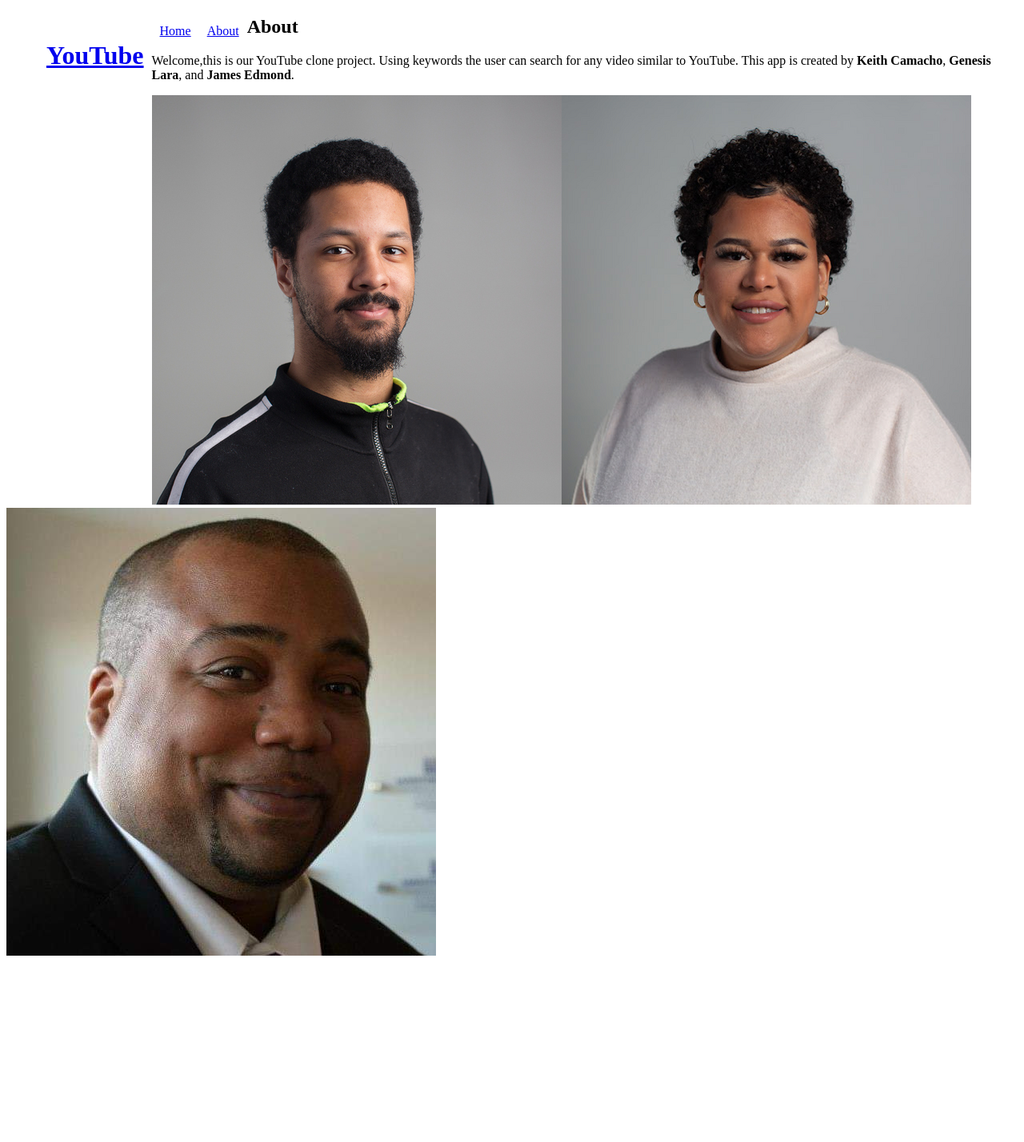
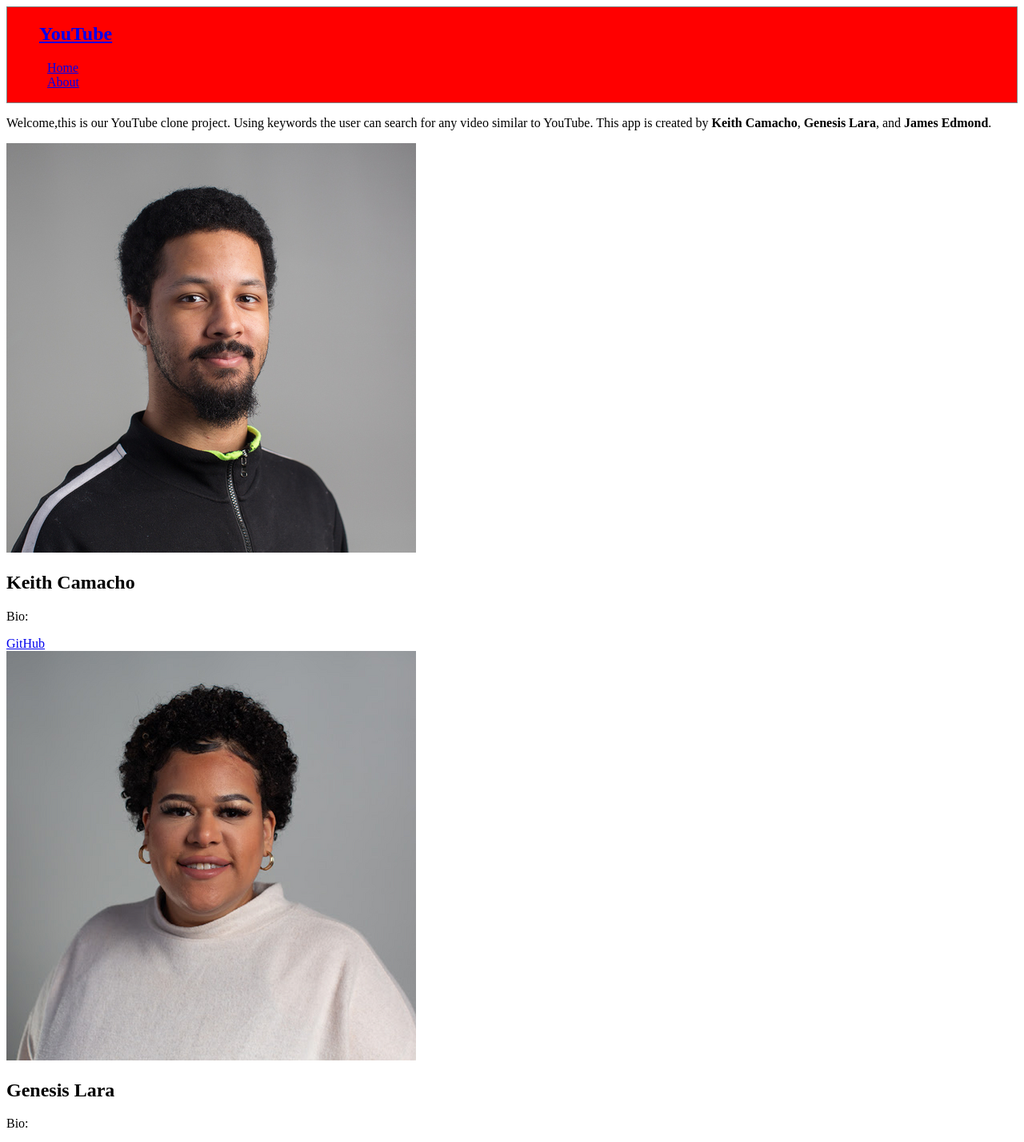
Before and after one commit to Nugget-Meister/Youtube-Clone, a React (Vite) app: page /About in a window 1280 px wide. Shown: the top 1428 px of the page at 80% size. Before the commit the page ends 1207 px from the top, so only its background shows below. Built offline with nearby package versions, Linux system fonts and the light colour scheme.

Commit message:
added bio section

```diff
--- a/src/App.jsx
+++ b/src/App.jsx
@@ -7,7 +7,7 @@ import Home from "./components/Home/Home";
 import About from "./components/About/About";
 import Show from "./components/Show/Show";
 
-import "./App.css";
+//import "./App.css";
 
 function App() {
 
--- a/src/components/About/About.css
+++ /dev/null
@@ -1,52 +0,0 @@
-.about {
-    margin: 20px;
-  }
-
-  strong{
-  color: rgb(7,54,44);
-  }
-
-  footer {
-      position: fixed;
-      left: 0;
-      bottom: 0;
-      width: 100%;
-      background-color: rgb(7,54,44);
-      color: white;
-      text-align: center;
-      font-size: small;
-      font-family: monospace;
-    }
-
-    img  {
-      border: 2px solid #25283d;
-      border-radius: 3px;
-      height: 100px;
-      width: 110px;
-      justify-content: left;
-    }
-
-  .card{
-  display: flex;
-  }
-
-  .info-container{
-    text-align: center;
-    margin:auto
-  }
-  body{
-    font-family: 'Eagle Lake';
-  }
-
-  .about-message {
-    text-align: center;
-    background-color: rgba(255, 227, 227, 0.934);
-    width: 100%;
-  }
-
-  .paragraph-wrapper {
-    padding: 0 5px 5px 5px;
-  }
-   h2{
-    padding: 10px 0 0 0;
-   }
--- a/src/components/About/About.jsx
+++ b/src/components/About/About.jsx
@@ -8,7 +8,6 @@ const About = () => {
     return (
         <div className="About">
             <div className="About-message">
-                <h2>About</h2>
                 <div className="p-wrapper">
                     <p>
                       Welcome,this is our YouTube clone project. Using keywords the user can search for any video similar to YouTube. This app is created by <strong>Keith Camacho</strong>,{" "} <strong>Genesis Lara</strong>, and{" "}
@@ -17,9 +16,28 @@ const About = () => {
                 </div>
             </div>
             <div>
-                <div className="card-kc">
+                <div className="kc-card">
                     <img src={kc} />
+                    <div className="kc-container">
+                        <h2>Keith Camacho</h2>
+                        <p>
+                        Bio:{" "}
+                        </p>
+                        <a href="https://github.com/Nugget-Meister ">GitHub</a>
+                    </div>
+
+                    <div className="gl-card">
                     <img src={gl} />
+                    <div className="gl-container">
+                        <h2>Genesis Lara</h2>
+                        <p>
+                            Bio:{" "}
+                        </p>
+
+                    </div>
+                    </div>
+
+
                     <img src={je} />
 
 
--- a/src/components/common/Navbar.css
+++ b/src/components/common/Navbar.css
@@ -1,8 +1,44 @@
 .nav-box {
-    text-align: center;
+    text-align: left;
     border: 1px solid gray;
     background-color: red;
     color: white;
     display: flex;
     flex-direction: row;
     }
+
+  .list-item {
+    padding: 0 10px 0 10px;
+    text-align: justify;
+  }
+
+  .list-item:hover {
+    cursor: pointer;
+  }
+
+  .navbar {
+    display: flex;
+    align-items: left;
+    list-style: none;
+    font-size: 20px;
+  }
+
+  span {
+    font-weight: 500;
+    cursor: pointer;
+    align-items: left;
+    padding: 10px;
+  }
+
+  .navbar a {
+    text-decoration: none;
+    color: white;
+  }
+
+  .site-title {
+    font-weight: bold;
+  }
+
+  ul {
+    list-style: none;
+  }
--- a/src/components/common/Navbar.jsx
+++ b/src/components/common/Navbar.jsx
@@ -1,6 +1,6 @@
 import React from 'react';
 import { Link } from 'react-router-dom';
-//import "./Navbar.css"
+import "./Navbar.css"
 
 const Navbar = () => {
     return (
@@ -8,7 +8,7 @@ const Navbar = () => {
           <header>
             <ul className="nav-bar">
               <li className="site-title">
-                <Link to="/"><h1>YouTube</h1></Link>
+                <Link to="/"><h2>YouTube</h2></Link>
               </li>
               <li className="list-item">
                 <Link to="/">Home</Link>
```
